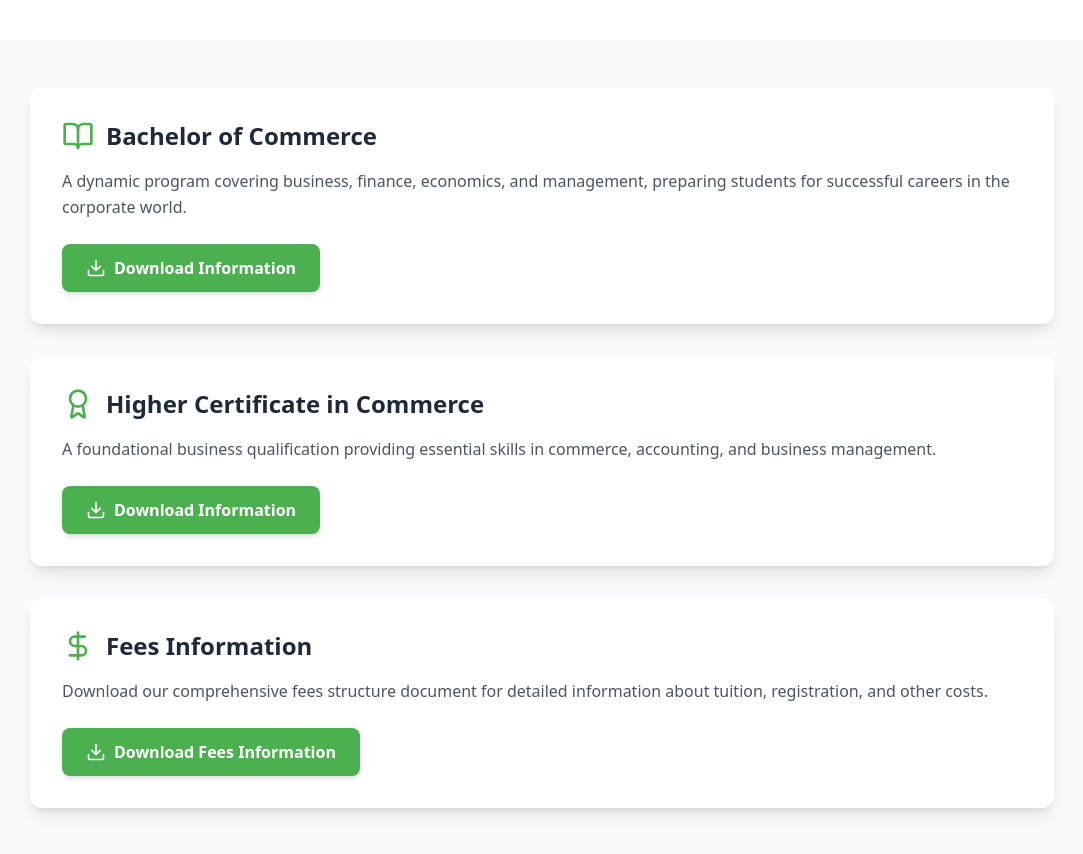
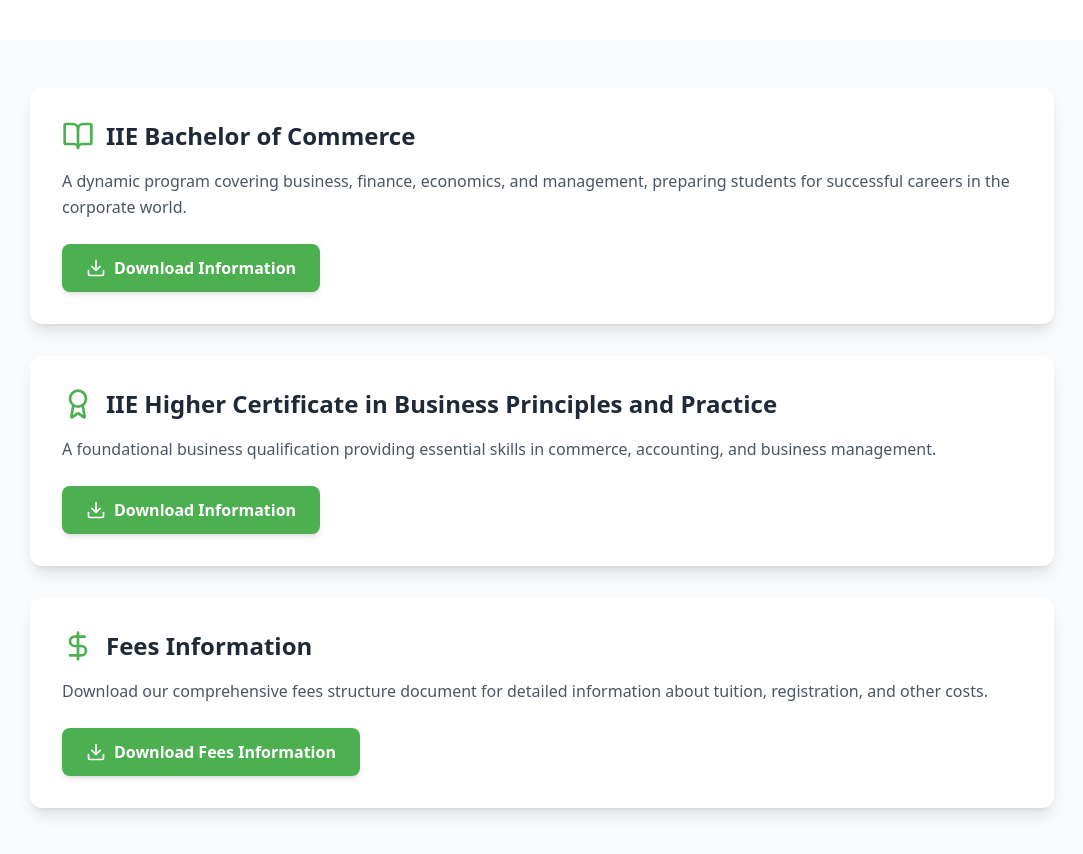
Before and after one commit to RohanM007/emerisopenday, a React (Vite) app in the folder faculty-open-day/: page /emerisopenday/commerce in a window 1280 px wide. Shown: the part 1520-2374 px from the top of the page, without its empty margins (98-1181 px from the left). Built offline with nearby package versions, Linux system fonts and the light colour scheme.

Commit message:
Updated the names for the qualifications

```diff
--- a/faculty-open-day/src/data/facultyData.js
+++ b/faculty-open-day/src/data/facultyData.js
@@ -6,7 +6,7 @@
     color: 'education',
     description: 'Empowering future educators and leaders in learning',
     degree: {
-      title: 'Bachelor of Education',
+      title: 'Bachelor of Education Of Education In Intermediate Phase Teaching',
       description: 'A comprehensive program designed to prepare aspiring teachers with the knowledge, skills, and practical experience needed to excel in modern educational environments.',
       downloadUrl: '/emerisopenday/downloads/iie-bachelor-of-education-in-intermediate-phase-teaching-full-time-factsheet-2026.pdf',
       modules: [
@@ -67,7 +67,7 @@
     color: 'law',
     description: 'Shaping legal minds and champions of justice',
     degree: {
-      title: 'Bachelor of Laws (LLB)',
+      title: 'IIE Bachelor of Commerce in Law',
       description: 'A rigorous program that provides comprehensive legal education, critical thinking skills, and practical training for aspiring legal professionals.',
       downloadUrl: '/emerisopenday/downloads/iie-bachelor-of-commerce-in-law-full-time-factsheet-2026-v1.pdf',
       modules: [
@@ -84,7 +84,7 @@
       ]
     },
     higherCertificate: {
-      title: 'Higher Certificate in Law',
+      title: 'IIE Higher Certificate in Legal Studies',
       description: 'An introductory qualification providing foundational legal knowledge and skills for those entering the legal field.',
       downloadUrl: '/emerisopenday/downloads/iie-higher-certificate-in-legal-studies-full-time-factsheet-2026.pdf',
       modules: [
@@ -110,7 +110,7 @@
     color: 'commerce',
     description: 'Building business leaders and economic innovators',
     degree: {
-      title: 'Bachelor of Commerce',
+      title: 'IIE Bachelor of Commerce',
       description: 'A dynamic program covering business, finance, economics, and management, preparing students for successful careers in the corporate world.',
       downloadUrl: '/emerisopenday/downloads/iie-bachelor-of-commerce-full-time-fact-sheet-2026.pdf',
       modules: [
@@ -125,7 +125,7 @@
       ]
     },
     higherCertificate: {
-      title: 'Higher Certificate in Commerce',
+      title: 'IIE Higher Certificate in Business Principles and Practice',
       description: 'A foundational business qualification providing essential skills in commerce, accounting, and business management.',
       downloadUrl: '/emerisopenday/downloads/iie-higher-certificate-in-business-principles-and-practice.pdf',
       modules: [
@@ -148,7 +148,7 @@
     color: 'humanities',
     description: 'Exploring human culture, society, and expression',
     degree: {
-      title: 'Bachelor of Arts in Humanities',
+      title: 'IIE Bachelor of Arts',
       description: 'A diverse program exploring literature, history, philosophy, and social sciences, developing critical thinking and cultural awareness.',
       downloadUrl: '/emerisopenday/downloads/iie-bachelor-of-arts-full-time-fact-sheet-2026.pdf',
       modules: [
@@ -165,7 +165,7 @@
       ]
     },
     higherCertificate: {
-      title: 'Higher Certificate in Humanities',
+      title: 'IIE Higher Certificate in Communication Practices',
       description: 'An introductory program providing foundational knowledge in humanities subjects and developing analytical skills.',
       downloadUrl: '/emerisopenday/downloads/iie-higher-certificate-in-communication-practices-full-time-fact-sheet-2026.pdf',
       modules: [
```
